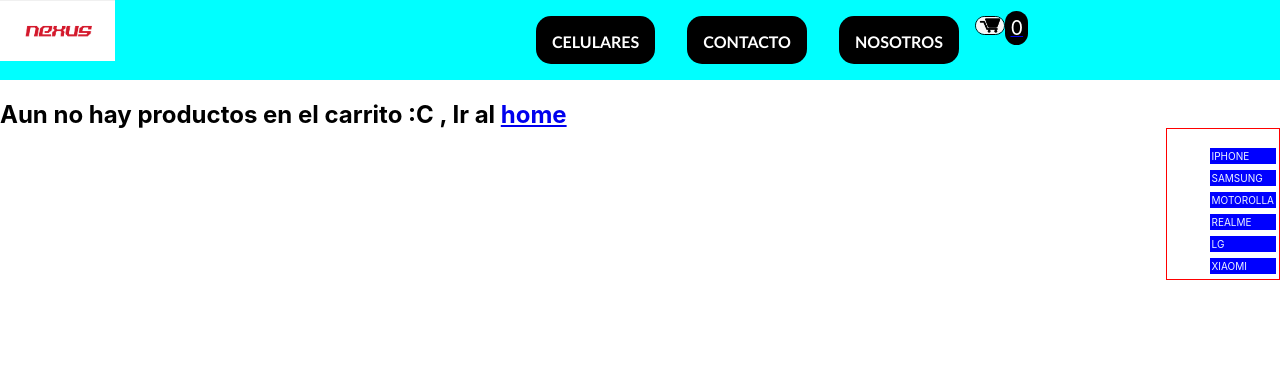
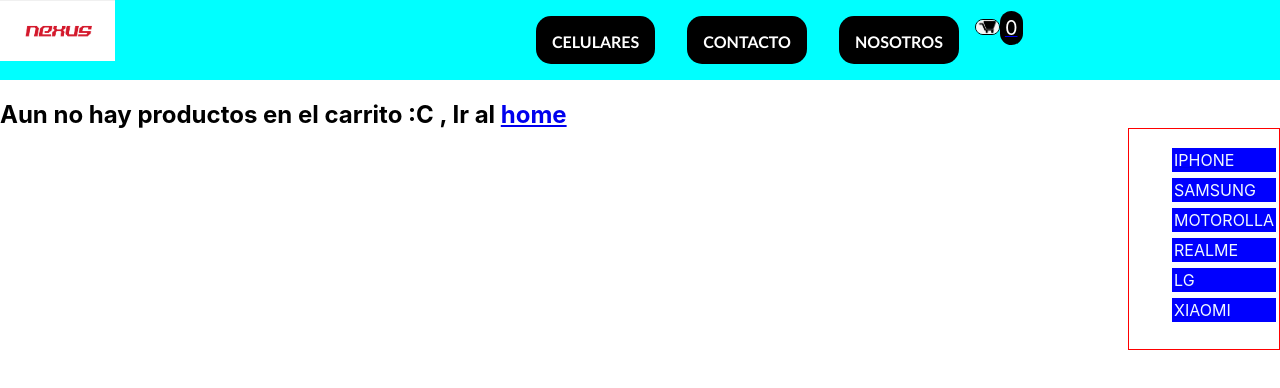
Before and after one commit to Trainxp/-Tienda-Nexus-, a React (Create React App) app: page /cart in a window 1280 px wide. Shown: the top 388 px of the page. Built offline with nearby package versions, Linux system fonts and the light colour scheme.

Commit message:
Cambios finales
Cambios finales

```diff
--- a/src/componentes/Cart/Cart.js
+++ b/src/componentes/Cart/Cart.js
@@ -16,9 +16,7 @@
       </h2>);
   };
 
-
   const order ={
-
     buyer:{
     name: Nombre,
     email: Email,
@@ -26,20 +24,15 @@
    },
    items:  cart.map (productos => ({id:productos.id, name: productos.name , price: productos.price  })  ) ,
    total: {suma},
+}
 
-
-  }
-
-
-
-
-const handleClick =()=>{
+  const handleClick =()=>{
   const db= getFirestore()
   const ordersCollection= collection (db, "orders");
-  addDoc(ordersCollection,order).then(({id}) => console.log (id)  )
+  addDoc(ordersCollection,order).then(({id}) => console.log (id) )
+  deleteAll()
 
 }
-
 
   return (
     <>
@@ -51,6 +44,7 @@
   type="text"
   label="Nombre"
   placeholder="Nombre"
+  required
 />
 <br/>
 <br/>
@@ -58,14 +52,16 @@
   type="number"
   label="Telefono"
   placeholder="Telefono"
+  required
  />
  <br/>
 <br/>
 
 <input onChange = { (e) => {setEmail(e.target.value)}}
-  type="mail"
-  label="sdasdasd"
+  type="email"
+  label="email"
   placeholder="ingrese su mail"
+  required
  />
 </form>
 
@@ -75,14 +71,8 @@
 
 </div>
 
-
-
-
 </div>
-
-
-
-          {cart.map((prod) => (
+            {cart.map((prod) => (
                 <div className="cartview"
                     key={prod.id}
                    >
@@ -100,8 +90,6 @@
       </div>
       </>
   );
-
-
 };
 
 
--- a/src/componentes/Navbar/Navbar.css
+++ b/src/componentes/Navbar/Navbar.css
@@ -40,7 +40,7 @@
 
 .categorias{
     display: block;
-    height: 150px;
+    height: 220px;
 
 
     margin-top: 8em;
@@ -60,7 +60,7 @@
     padding: 2px;
     background-color: blue;
     cursor: pointer;
-    font-size: 10px;
+    font-size: 16px;
     color: aliceblue;
 
 
```
Also changed, not shown: src/componentes/ItemListContainer/ItemListContainer.js (+1 -6 lines).
